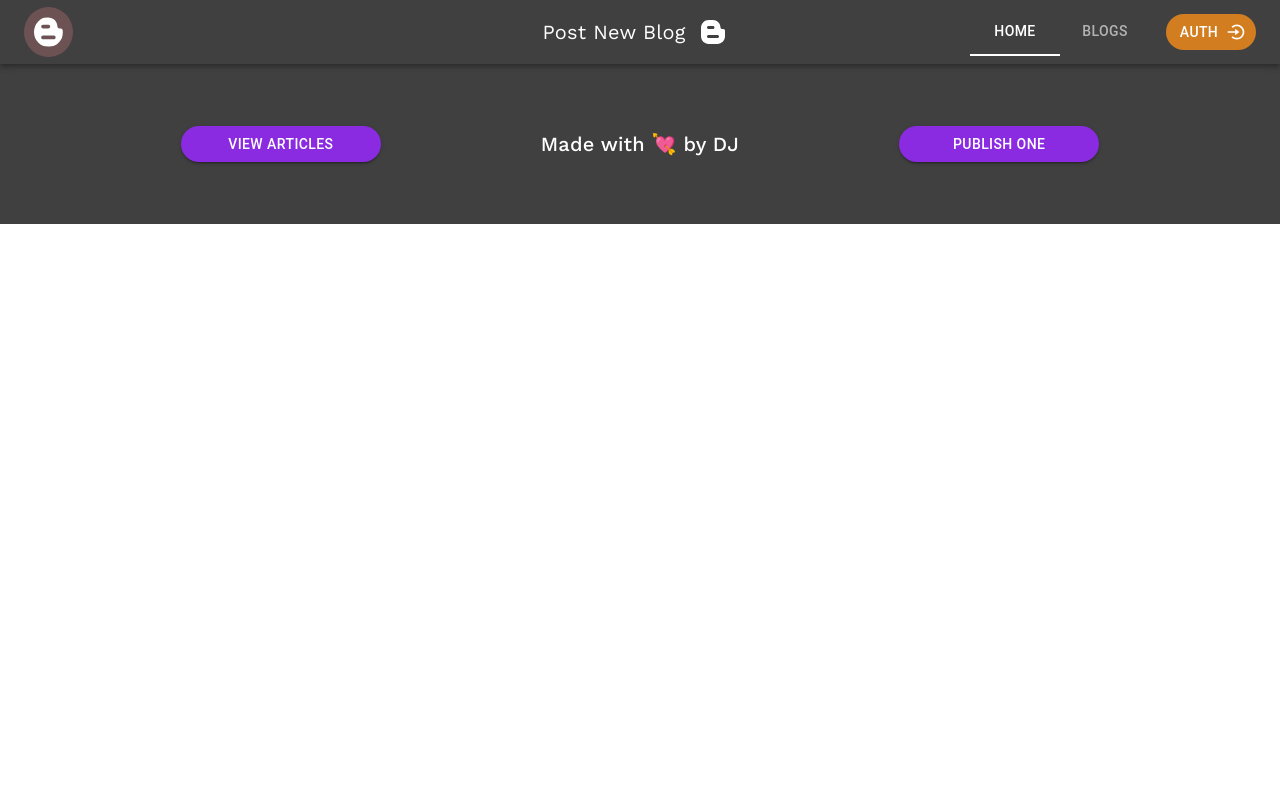
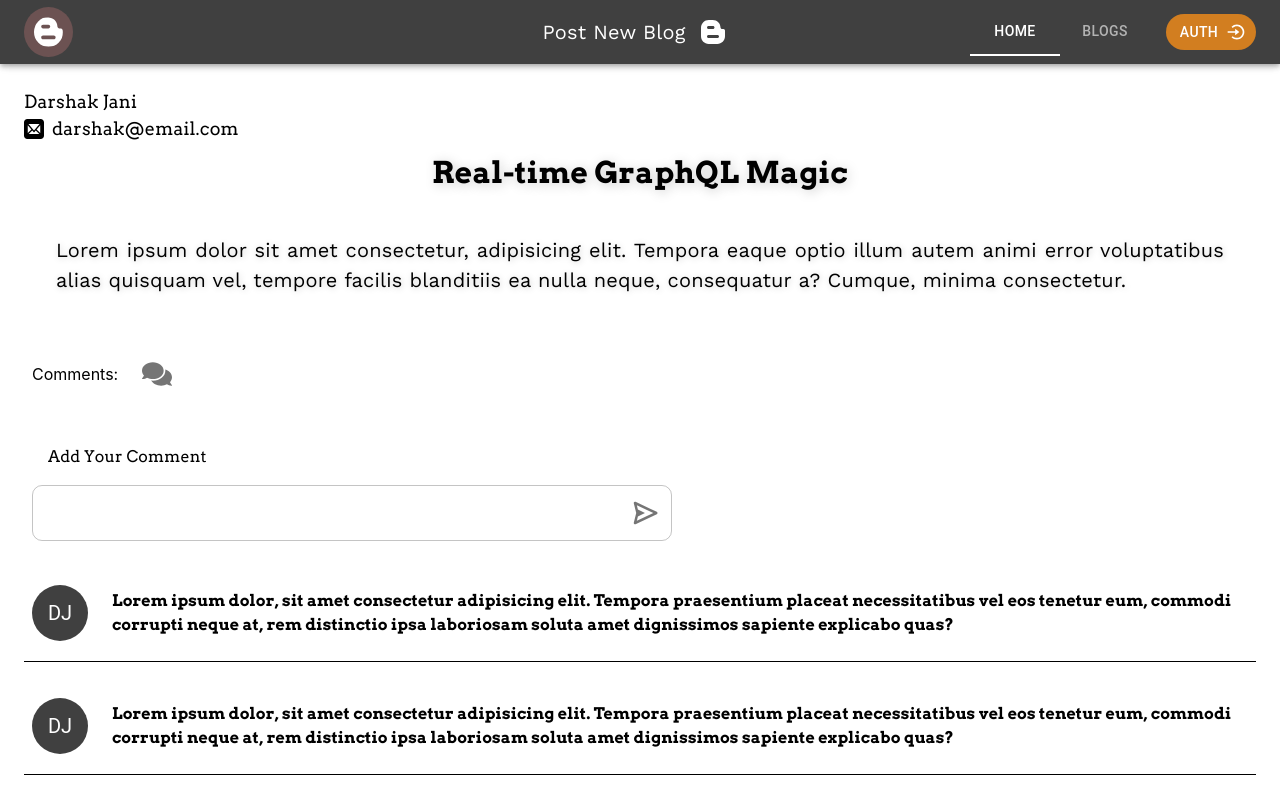
Before and after one commit to darshakjani8101/Blog_Application, a React (Create React App) app in the folder client/: page /blog/view/1 in a window 1280 px wide. Shown: the top 800 px of the page. Built offline with nearby package versions, Linux system fonts and the light colour scheme.

Commit message:
Designed view blog page.

```diff
--- a/client/src/App.tsx
+++ b/client/src/App.tsx
@@ -9,6 +9,7 @@ import { useEffect } from "react";
 import { authActions } from "./store/auth-slice";
 import AddBlog from "./components/blogs/AddBlog";
 import Profile from "./components/header/user/Profile";
+import ViewBlog from "./components/blogs/ViewBlog";
 
 function App() {
   const dispatch = useDispatch();
@@ -32,6 +33,7 @@ function App() {
           <Route path="/auth" element={<Auth />} />
           <Route path="/add" element={<AddBlog />} />
           <Route path="/profile" element={<Profile />} />
+          <Route path="/blog/view/:id" element={<ViewBlog />} />
         </Routes>
       </main>
       <footer>
--- a/client/src/components/blogs/BlogItem.tsx
+++ b/client/src/components/blogs/BlogItem.tsx
@@ -2,14 +2,21 @@ import { Box, Card, Typography } from "@mui/material";
 import { BlogType } from "../../types/types";
 import { blogStyles, randomBgColor } from "../../styles/blog-list-styles";
 import { FcCalendar } from "react-icons/fc";
+import { useNavigate } from "react-router-dom";
 
 type Props = {
   blog: BlogType;
 };
 
 const BlogItem = (props: Props) => {
+  const navigate = useNavigate();
+
+  const handleCardClick = () => {
+    return navigate(`/blog/view/${props.blog.id}`);
+  };
+
   return (
-    <Card sx={blogStyles.card}>
+    <Card onClick={handleCardClick} sx={blogStyles.card}>
       <Box sx={{ ...blogStyles.cardHeader, bgcolor: randomBgColor() }}>
         <Box sx={blogStyles.dateContainer}>
           <FcCalendar size={"25px"} />
--- /dev/null
+++ b/client/src/components/blogs/ViewBlog.tsx
@@ -0,0 +1,72 @@
+import { Avatar, Box, IconButton, TextField, Typography } from "@mui/material";
+import { viewBlogStyles } from "../../styles/view-blog-styles";
+import { FaComments } from "react-icons/fa";
+import { BiSend } from "react-icons/bi";
+import { ImMail } from "react-icons/im";
+
+const ViewBlog = () => {
+  return (
+    <Box sx={viewBlogStyles.container}>
+      <Box sx={viewBlogStyles.profileHeader}>
+        <Typography sx={viewBlogStyles.headerText}>Darshak Jani</Typography>
+        <Box sx={viewBlogStyles.profileHeaderItems}>
+          <ImMail size={20} />
+          <Typography sx={viewBlogStyles.headerText}>
+            darshak@email.com
+          </Typography>
+        </Box>
+      </Box>
+      <Typography sx={viewBlogStyles.blogTitle}>
+        Real-time GraphQL Magic
+      </Typography>
+      <Typography sx={viewBlogStyles.blogContent}>
+        Lorem ipsum dolor sit amet consectetur, adipisicing elit. Tempora eaque
+        optio illum autem animi error voluptatibus alias quisquam vel, tempore
+        facilis blanditiis ea nulla neque, consequatur a? Cumque, minima
+        consectetur.
+      </Typography>
+      <Box sx={viewBlogStyles.commentBox}>
+        Comments: {"   "}
+        <IconButton>
+          <FaComments size={30} />
+        </IconButton>
+      </Box>
+      <Box sx={viewBlogStyles.commentInputContainer}>
+        <Typography margin={2} fontFamily={"Arvo"}>
+          Add Your Comment
+        </Typography>
+        <Box sx={viewBlogStyles.inputLayout}>
+          <TextField
+            type="textarea"
+            sx={viewBlogStyles.TextField}
+            InputProps={{
+              style: {
+                width: "50vw",
+                borderRadius: "10px",
+                fontFamily: "Work Sans",
+              },
+            }}
+          />
+          <IconButton>
+            <BiSend size={30} />
+          </IconButton>
+        </Box>
+      </Box>
+      <Box sx={viewBlogStyles.comments}>
+        {[1, 2, 3, 4, 5].map((item) => (
+          <Box key={item} sx={viewBlogStyles.commentItem}>
+            <Avatar sx={viewBlogStyles.commentAvatar}>DJ</Avatar>
+            <Typography sx={viewBlogStyles.commentText}>
+              Lorem ipsum dolor, sit amet consectetur adipisicing elit. Tempora
+              praesentium placeat necessitatibus vel eos tenetur eum, commodi
+              corrupti neque at, rem distinctio ipsa laboriosam soluta amet
+              dignissimos sapiente explicabo quas?
+            </Typography>
+          </Box>
+        ))}
+      </Box>
+    </Box>
+  );
+};
+
+export default ViewBlog;
--- a/client/src/index.css
+++ b/client/src/index.css
@@ -1,4 +1,4 @@
-@import url('https://fonts.googleapis.com/css2?family=Work+Sans:ital,wght@0,100..900;1,100..900&display=swap');
+@import url('https://fonts.googleapis.com/css2?family=Arvo:ital,wght@0,400;0,700;1,400;1,700&family=Work+Sans:ital,wght@0,100..900;1,100..900&display=swap');
 
 * {
   padding: 0;
--- a/client/src/styles/profile-styles.ts
+++ b/client/src/styles/profile-styles.ts
@@ -4,7 +4,7 @@ export const profileStyles: Styles = {
   container: {
     display: "flex",
     flex: 1,
-    minHeight: "70vh",
+    minHeight: "64vh",
   },
   blogsContainer: {
     display: "flex",
--- /dev/null
+++ b/client/src/styles/view-blog-styles.ts
@@ -0,0 +1,81 @@
+import { Styles } from "../types/types";
+
+export const viewBlogStyles: Styles = {
+  container: {
+    display: "flex",
+    flexDirection: "column",
+    height: "100%",
+    padding: 2,
+  },
+  profileHeader: {
+    display: "flex",
+    flexDirection: "column",
+    padding: 1,
+  },
+  headerText: {
+    fontFamily: "Arvo",
+    fontSize: "18px",
+  },
+  profileHeaderItems: {
+    display: "flex",
+    alignItems: "center",
+    gap: 1,
+  },
+  blogTitle: {
+    fontSize: "30px",
+    fontFamily: "Arvo",
+    fontWeight: 700,
+    textAlign: "center",
+    textShadow: "2px 2px 12px #ccc",
+  },
+  blogContent: {
+    padding: 5,
+    fontSize: "20px",
+    fontFamily: "Work Sans",
+    textAlign: "justify",
+    textShadow: "1px 1px 6px #ccc",
+  },
+  commentBox: {
+    display: "flex",
+    alignItems: "center",
+    padding: 2,
+    gap: 2,
+  },
+  commentInputContainer: {
+    padding: 2,
+    width: "51%",
+    height: "40%",
+  },
+  inputLayout: {
+    display: "flex",
+    gap: 2,
+    alignItems: "center",
+  },
+  textField: {
+    width: "100%",
+  },
+  comments: {
+    display: "flex",
+    flexDirection: "column",
+  },
+  commentItem: {
+    display: "flex",
+    alignItems: "center",
+    padding: 1,
+    margin: 1,
+    gap: 1,
+    borderBottom: "1px solid black",
+    height: "auto",
+  },
+  commentAvatar: {
+    padding: 1,
+    color: "white",
+    bgcolor: "#404040",
+  },
+  commentText: {
+    margin: 2,
+    fontSize: "16px",
+    fontFamily: "Arvo",
+    fontWeight: "600",
+  },
+};
```
